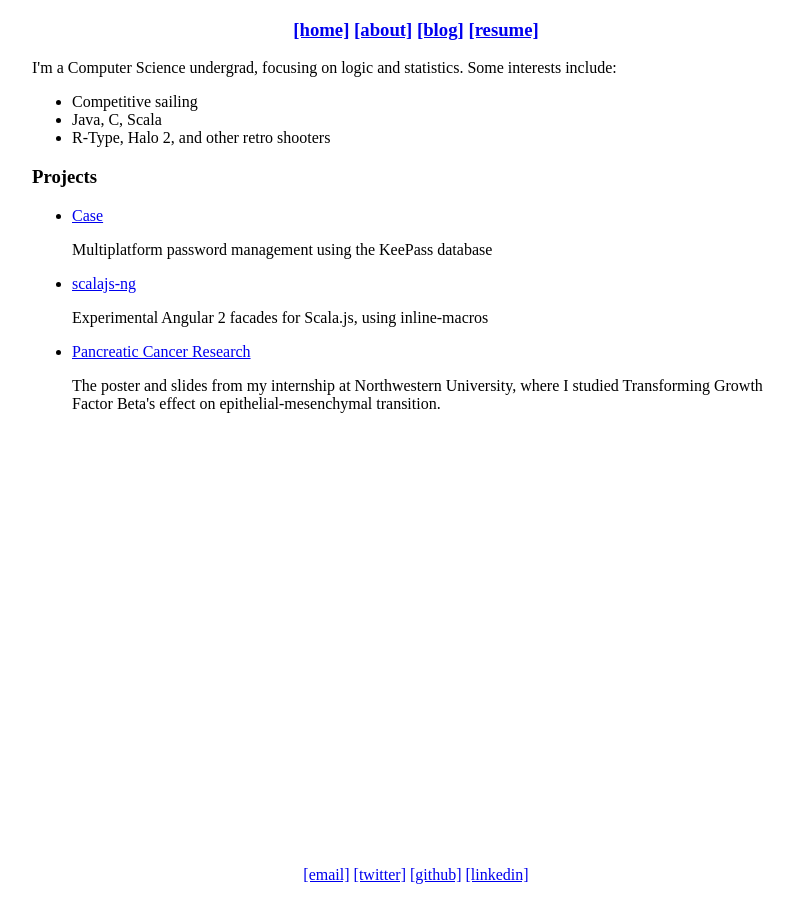
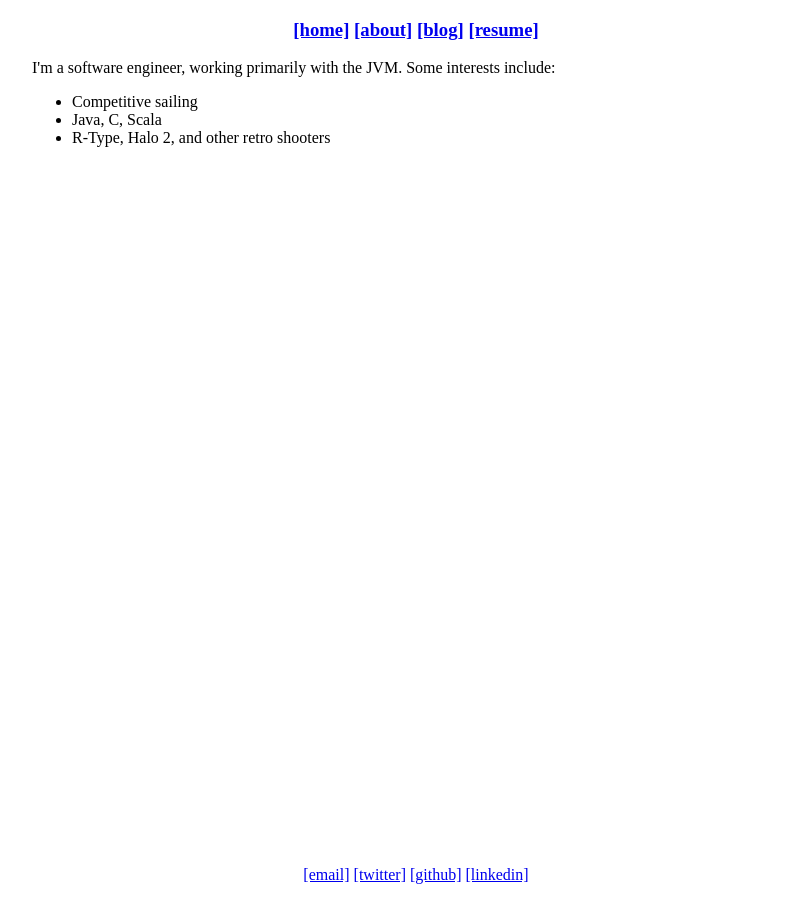
Before and after one commit to AugustNagro/augustnagro.github.io, a Jekyll site: the page built from about.html, in a window 1280 px wide. Shown: the whole page, without its empty margins (224-1018 px from the left). Built offline with Jekyll 4.4.1, drawn with Linux system fonts in a browser that asks for light colours.

Commit message:
updated about page

```diff
--- a/about.html
+++ b/about.html
@@ -4,25 +4,10 @@ title: About me
 ---
 <div>
     {% include nav.html %}
-    <p>I'm a Computer Science undergrad, focusing on logic and statistics. Some interests include:</p>
+    <p>I'm a software engineer, working primarily with the JVM. Some interests include:</p>
     <ul>
         <li>Competitive sailing</li>
         <li>Java, C, Scala</li>
         <li>R-Type, Halo 2, and other retro shooters</li>
     </ul>
-    <h3>Projects</h3>
-    <ul>
-        <li>
-            <a href="https://github.com/AugustNagro/case">Case</a>
-            <p>Multiplatform password management using the KeePass database</p>
-        </li>
-        <li>
-            <a href="https://github.com/augustnagro/scalajs-ng">scalajs-ng</a>
-            <p>Experimental Angular 2 facades for Scala.js, using inline-macros</p>
-        </li>
-        <li>
-            <a href="https://august.nagro.us/Pancreatic-Cancer-Research.html">Pancreatic Cancer Research</a>
-            <p>The poster and slides from my internship at Northwestern University, where I studied Transforming Growth Factor Beta's effect on epithelial-mesenchymal transition.</p>
-        </li>
-    </ul>
 </div>
```
